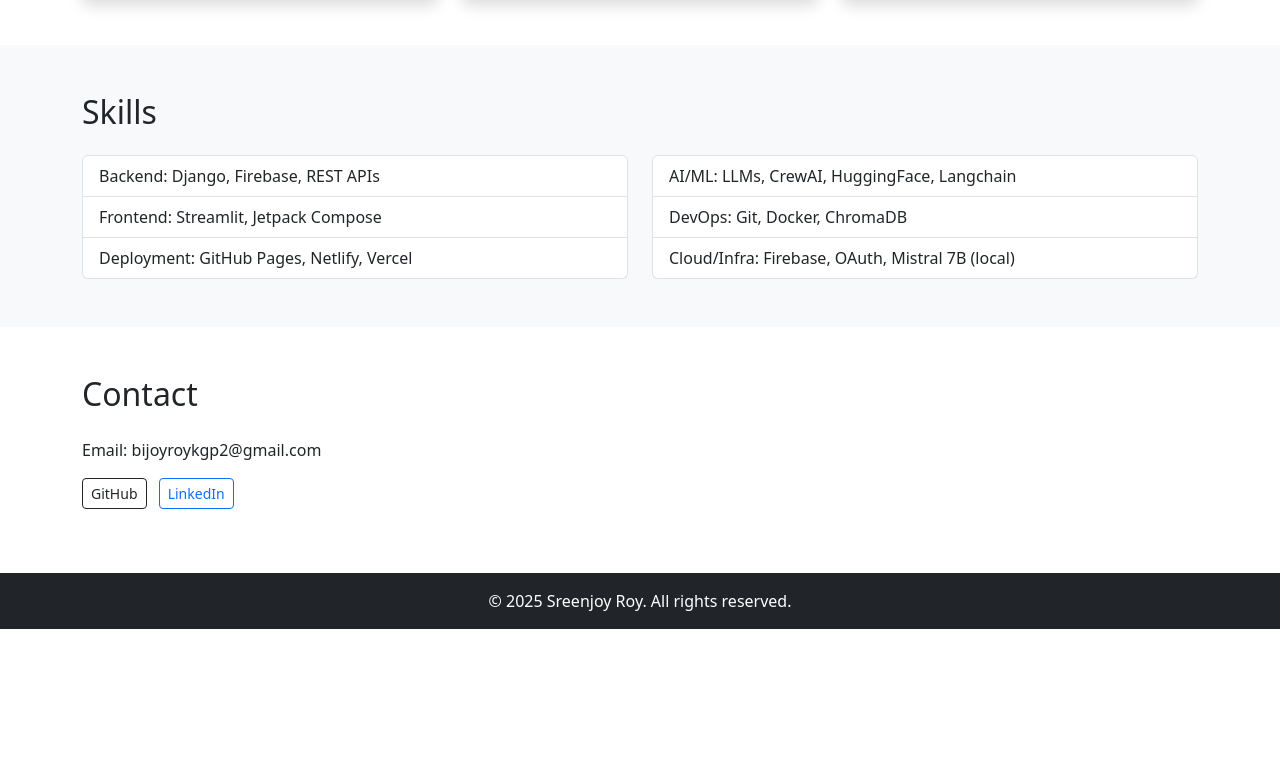
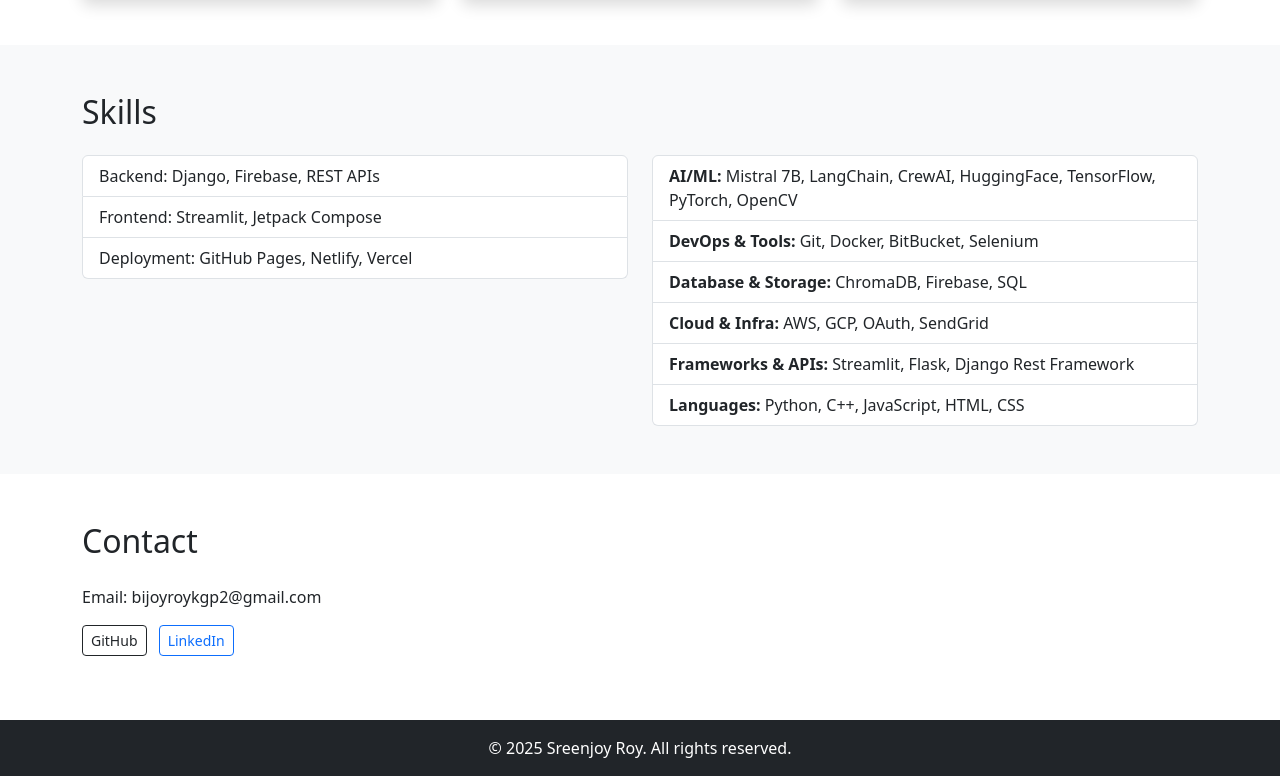
Before and after one commit to sreenjoyroy/Portfolio, a plain HTML site: page index.html in a window 1280 px wide. Shown: the part 2148-2924 px from the top of the page. Before the commit the page ends 2777 px from the top, so only its background shows below. Drawn offline with nearby package versions, Linux system fonts and the light colour scheme.

Commit message:
Changed the skills section

```diff
--- a/index.html
+++ b/index.html
@@ -163,9 +163,12 @@
         </div>
         <div class="col-md-6">
           <ul class="list-group">
-            <li class="list-group-item">AI/ML: LLMs, CrewAI, HuggingFace, Langchain</li>
-            <li class="list-group-item">DevOps: Git, Docker, ChromaDB</li>
-            <li class="list-group-item">Cloud/Infra: Firebase, OAuth, Mistral 7B (local)</li>
+            <li class="list-group-item"><strong>AI/ML:</strong> Mistral 7B, LangChain, CrewAI, HuggingFace, TensorFlow, PyTorch, OpenCV</li>
+            <li class="list-group-item"><strong>DevOps & Tools:</strong> Git, Docker, BitBucket, Selenium</li>
+            <li class="list-group-item"><strong>Database & Storage:</strong> ChromaDB, Firebase, SQL</li>
+            <li class="list-group-item"><strong>Cloud & Infra:</strong> AWS, GCP, OAuth, SendGrid</li>
+            <li class="list-group-item"><strong>Frameworks & APIs:</strong> Streamlit, Flask, Django Rest Framework</li>
+            <li class="list-group-item"><strong>Languages:</strong> Python, C++, JavaScript, HTML, CSS</li>
           </ul>
         </div>
       </div>
```
